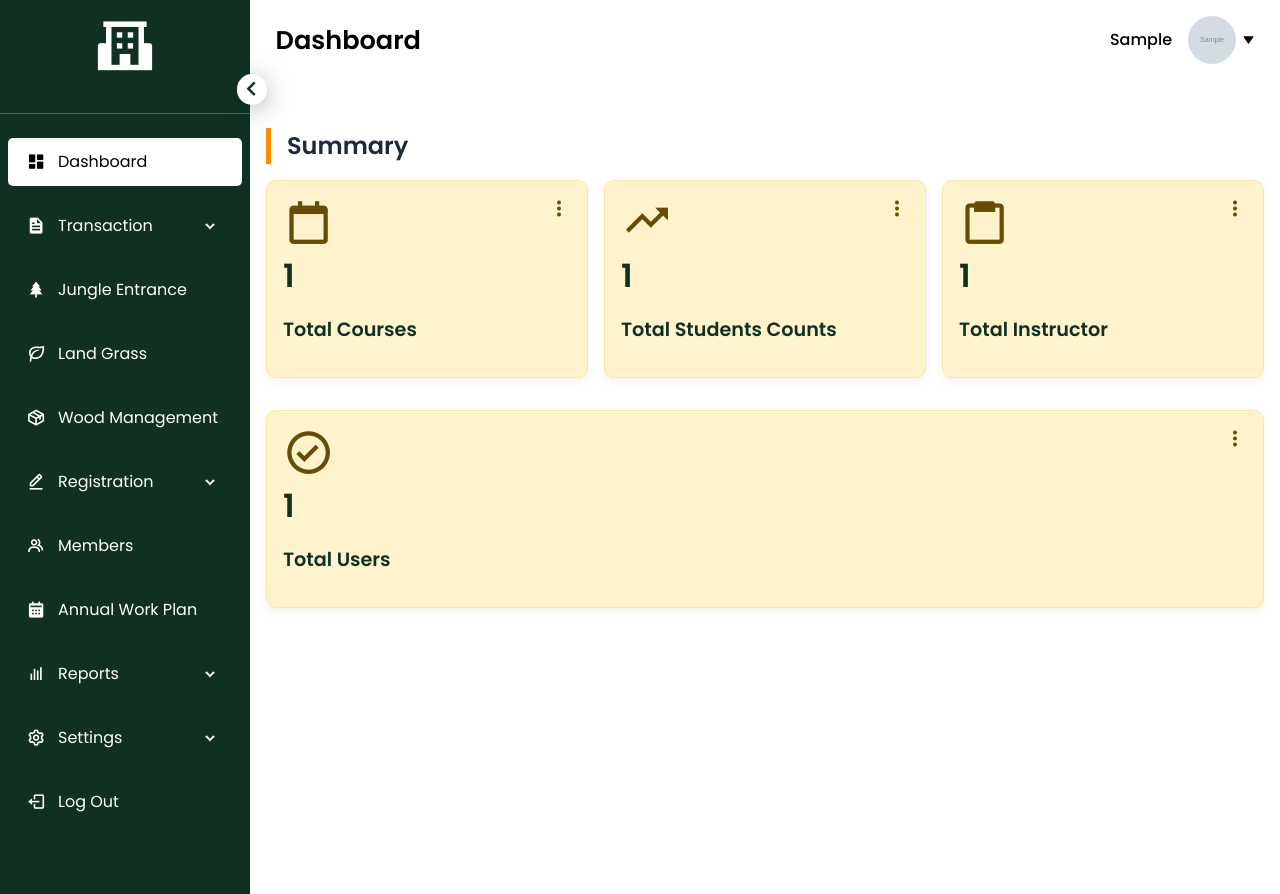
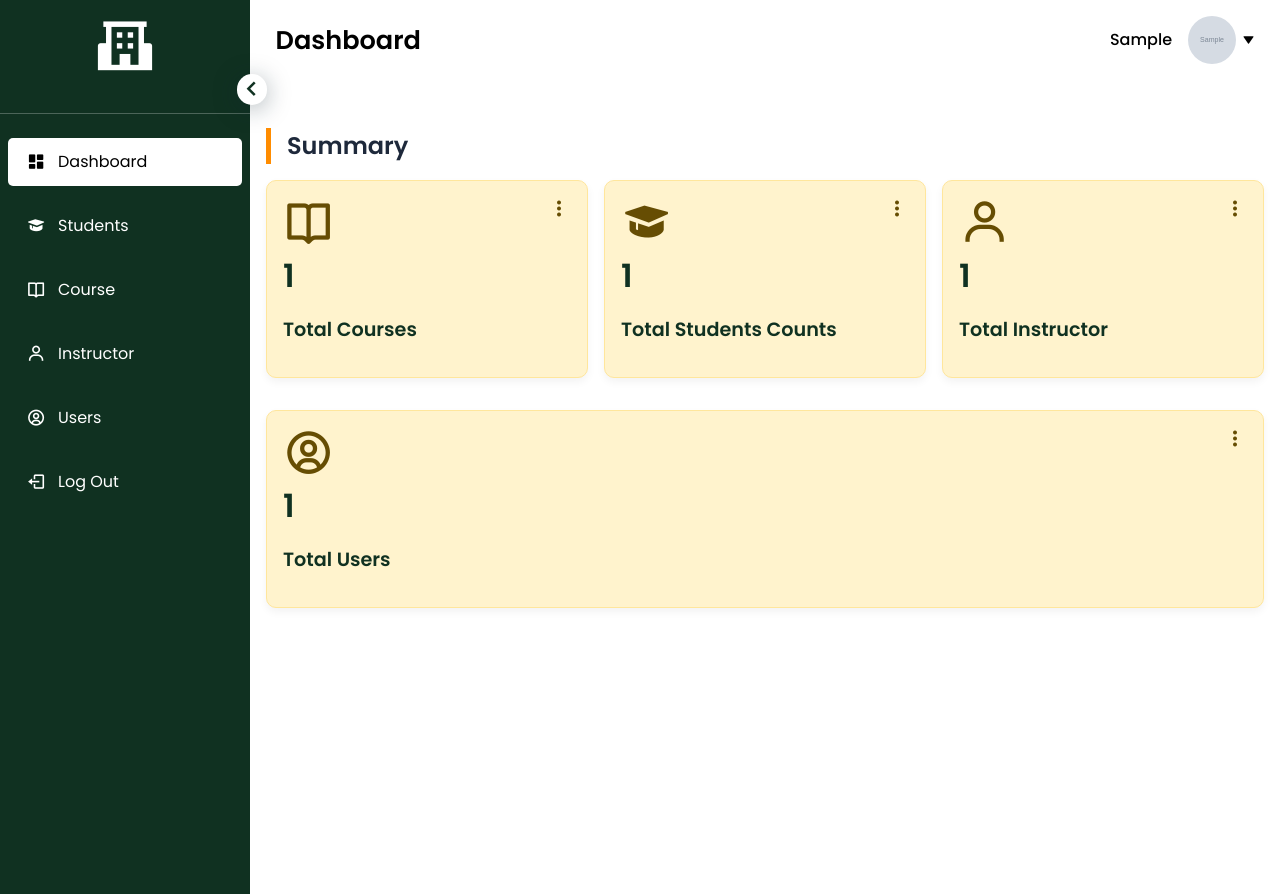
Before and after one commit to lalitmahato/student_management_system, a Django app: page / in a window 1280 px wide. Run offline with Django 5.2, Linux system fonts and the light colour scheme; a user stored in the database is signed in; tables that the repository leaves empty hold one stand-in row (values such as "Sample post"); grey boxes marked "Sample" are stand-in pictures; parts of the project's set-up code (start-up, migrations or seed data) failed here and were passed over.

Commit message:
dashboard ui changes

```diff
--- a/templates/components/sidebar.html
+++ b/templates/components/sidebar.html
@@ -12,7 +12,6 @@
     </div>
     <hr class="hr-line"/>
     <ul class="nav-links">
-
         <li class="hover-reveal {% if request.path == dashboard_url %} active_sidebar {% endif %}">
             <a href="{{ dashboard_url }}" class="d-flex align-items-center hoverable-link">
                 <i class='bx bxs-dashboard'></i>
@@ -22,105 +21,33 @@
                 <a href="{{ dashboard_url }}" class="hoverable-link">{% trans "Dashboard" %}</a>
             </div>
         </li>
-        <li class="hover-reveal collapsable-link {% if request.path == transactions or request.path == transaction_title or request.path == transaction_invoice %} active_sidebar {% endif %}">
-            <div class="icon-link d-flex justify-content-between align-items-center"
-                 data-bs-toggle="collapse" href="#transaction" role="button" aria-expanded="false"
-                 aria-controls="reports">
-                <a href="#" class="d-flex align-items-center padding hoverable-link">
-                    <i class='bx bxs-file'></i>
-                    <span class="link_name">{% trans "Transaction" %}</span>
-                </a>
-                <i class='bx bxs-chevron-down arrow'></i>
+        <li class="hover-reveal {% if request.path == jungle_entrance %} active_sidebar {% endif %}">
+            <a href="{{ student_list_url }}" class="hoverable-link"><i class='bx bxs-graduation'></i><span
+                    class="link_name">{% trans "Students" %}</span></a>
+            <div class="hover-label">
+                <a href="{{ student_list_url }}" class="hoverable-link">{% trans "Students" %}</a>
             </div>
-            <ul class="sub-menu collapse" id="transaction">
-                <li class="collapse-heading">{% trans "Transaction" %}</li>
-                <li><a href="{{ transactions }}">{% trans "Transactions" %}</a></li>
-                <li><a href="{{ transaction_title }}">{% trans "Transaction Title" %}</a></li>
-                <li><a href="{{ transaction_invoice }}">{% trans "Invoice" %}</a></li>
-            </ul>
         </li>
         <li class="hover-reveal {% if request.path == jungle_entrance %} active_sidebar {% endif %}">
-            <a href="{{ jungle_entrance }}" class="hoverable-link"><i class='bx bxs-tree'></i><span
-                    class="link_name">{% trans "Jungle Entrance" %}</span></a>
+            <a href="{{ course_list_url }}" class="hoverable-link"><i class='bx bx-book-open'></i><span
+                    class="link_name">{% trans "Course" %}</span></a>
             <div class="hover-label">
-                <a href="{{ jungle_entrance }}" class="hoverable-link">{% trans "Jungle Entrance" %}</a>
+                <a href="{{ course_list_url }}" class="hoverable-link">{% trans "Course" %}</a>
             </div>
         </li>
         <li class="hover-reveal {% if request.path == land_grass %} active_sidebar {% endif %}">
-            <a href="{{ land_grass }}" class="hoverable-link"><i class='bx bx-leaf'></i><span
-                    class="link_name">{% trans "Land Grass" %}</span></a>
+            <a href="{{ instructor_list_url }}" class="hoverable-link"><i class='bx bx-user' ></i><span
+                    class="link_name">{% trans "Instructor" %}</span></a>
             <div class="hover-label">
-                <a href="{{ land_grass }}" class="hoverable-link">{% trans "Land Grass" %}</a>
+                <a href="{{ instructor_list_url }}" class="hoverable-link">{% trans "Instructor" %}</a>
             </div>
         </li>
-        <li class="hover-reveal">
-            <a href="#" class="hoverable-link"><i class='bx bx-package'></i><span
-                    class="link_name">{% trans "Wood Management" %}</span></a>
+        <li class="hover-reveal {% if request.path == land_grass %} active_sidebar {% endif %}">
+            <a href="{{ user_list_url }}" class="hoverable-link"><i class='bx bx-user-circle'></i><span
+                    class="link_name">{% trans "Users" %}</span></a>
             <div class="hover-label">
-                <a href="#" class="hoverable-link">{% trans "Wood Management" %}</a>
+                <a href="{{ user_list_url }}" class="hoverable-link">{% trans "Users" %}</a>
             </div>
-        </li>
-        <li class="hover-reveal collapsable-link {% if request.path == vehicle or request.path == elephant %} active_sidebar {% endif %}">
-            <div class="icon-link d-flex justify-content-between align-items-center"
-                 data-bs-toggle="collapse" href="#registration" role="button" aria-expanded="false"
-                 aria-controls="reports">
-                <a href="#" class="d-flex align-items-center padding hoverable-link">
-                    <i class='bx bx-edit-alt'></i>
-                    <span class="link_name">{% trans "Registration" %}</span>
-                </a>
-                <i class='bx bxs-chevron-down arrow'></i>
-            </div>
-            <ul class="sub-menu collapse" id="registration">
-                <li class="collapse-heading">{% trans "Registration" %}</li>
-                <li><a href="{{ vehicle }}">{% trans "Vehicle" %}</a></li>
-                <li><a href="{{ elephant }}">{% trans "Elephant" %}</a></li>
-            </ul>
-        </li>
-        <li class="hover-reveal {% if request.path == members %} active_sidebar {% endif %}">
-            <a href="{{ members }}" class="hoverable-link"><i class='bx bx-group'></i><span
-                    class="link_name">{% trans "Members" %}</span></a>
-            <div class="hover-label">
-                <a href="{{ members }}" class="hoverable-link">{% trans "Members" %}</a>
-            </div>
-        </li>
-        <li class="hover-reveal {% if request.path == annual_work_plan or request.path == annual_work_plan_details %} active_sidebar {% endif %}">
-            <a href="{{ annual_work_plan }}" class="hoverable-link"><i class='bx bxs-calendar'></i><span
-                    class="link_name">{% trans "Annual Work Plan" %}</span></a>
-            <div class="hover-label">
-                <a href="{{ annual_work_plan }}" class="hoverable-link">{% trans "Annual Work Plan" %}</a>
-            </div>
-        </li>
-        <li class="hover-reveal collapsable-link {% if request.path == finance_report or request.path == work_plan_report %} active_sidebar {% endif %}">
-            <div class="icon-link d-flex justify-content-between align-items-center"
-                 data-bs-toggle="collapse" href="#reports" role="button" aria-expanded="false"
-                 aria-controls="reports">
-                <a href="#" class="d-flex align-items-center padding hoverable-link">
-                    <i class='bx bx-bar-chart'></i>
-                    <span class="link_name">{% trans "Reports" %}</span>
-                </a>
-                <i class='bx bxs-chevron-down arrow'></i>
-            </div>
-            <ul class="sub-menu collapse" id="reports">
-                <li class="collapse-heading">{% trans "Reports" %}</li>
-                <li><a href="{{ finance_report }}">{% trans "Finance Graph" %}</a></li>
-                <li><a href="{{ work_plan_report }}">{% trans "WorkPlan report" %}</a></li>
-            </ul>
-        </li>
-        <li class="hover-reveal collapsable-link ">
-            <div class="icon-link d-flex justify-content-between align-items-center"
-                 data-bs-toggle="collapse" href="#settings" role="button" aria-expanded="false"
-                 aria-controls="reports">
-                <a href="#" class="d-flex align-items-center padding hoverable-link">
-                    <i class='bx bx-cog'></i>
-                    <span class="link_name">{% trans "Settings" %}</span>
-                </a>
-                <i class='bx bxs-chevron-down arrow'></i>
-            </div>
-            <ul class="sub-menu collapse" id="settings">
-                <li class="collapse-heading">{% trans "Settings" %}</li>
-                <li><a href="#">{% trans "Change Password" %}</a></li>
-                <li><a href="#">{% trans "Contact Support" %}</a></li>
-            </ul>
         </li>
         <li class="hover-reveal">
             <a href="{% url 'user:logout' %}" class="hoverable-link"><i class='bx bx-log-out'></i><span
--- a/templates/students/dashboard_component.html
+++ b/templates/students/dashboard_component.html
@@ -11,7 +11,7 @@
                 <i class='bx bx-dots-vertical-rounded'></i>
             </div>
             <div class="box-icon">
-                <i class='bx bx-calendar-alt'></i>
+                <i class='bx bx-book-open'></i>
             </div>
             <p class="total-no">{{ course_count }}</p>
             <p class="box__text"><span>{% trans "Total Courses" %}</span></p>
@@ -22,7 +22,7 @@
                 <i class='bx bx-dots-vertical-rounded'></i>
             </div>
             <div class="box-icon">
-                <i class='bx bx-trending-up'></i>
+                <i class='bx bxs-graduation'></i>
             </div>
             <p class="total-no">{{ student_count }}</p>
             <p class="box__text">
@@ -34,7 +34,7 @@
                 <i class='bx bx-dots-vertical-rounded'></i>
             </div>
             <div class="box-icon">
-                <i class='bx bx-clipboard'></i>
+                <i class='bx bx-user' ></i>
             </div>
             <p class="total-no">{{ instructor_count }}</p>
             <p class="box__text"><span>{% trans "Total Instructor" %}</span></p>
@@ -45,7 +45,7 @@
                 <i class='bx bx-dots-vertical-rounded'></i>
             </div>
             <div class="box-icon">
-                <i class='bx bx-check-circle'></i>
+                <i class='bx bx-user-circle'></i>
             </div>
             <p class="total-no">{{ user_count }}</p>
             <p class="box__text"><span>{% trans "Total Users" %}</span></p>
```
